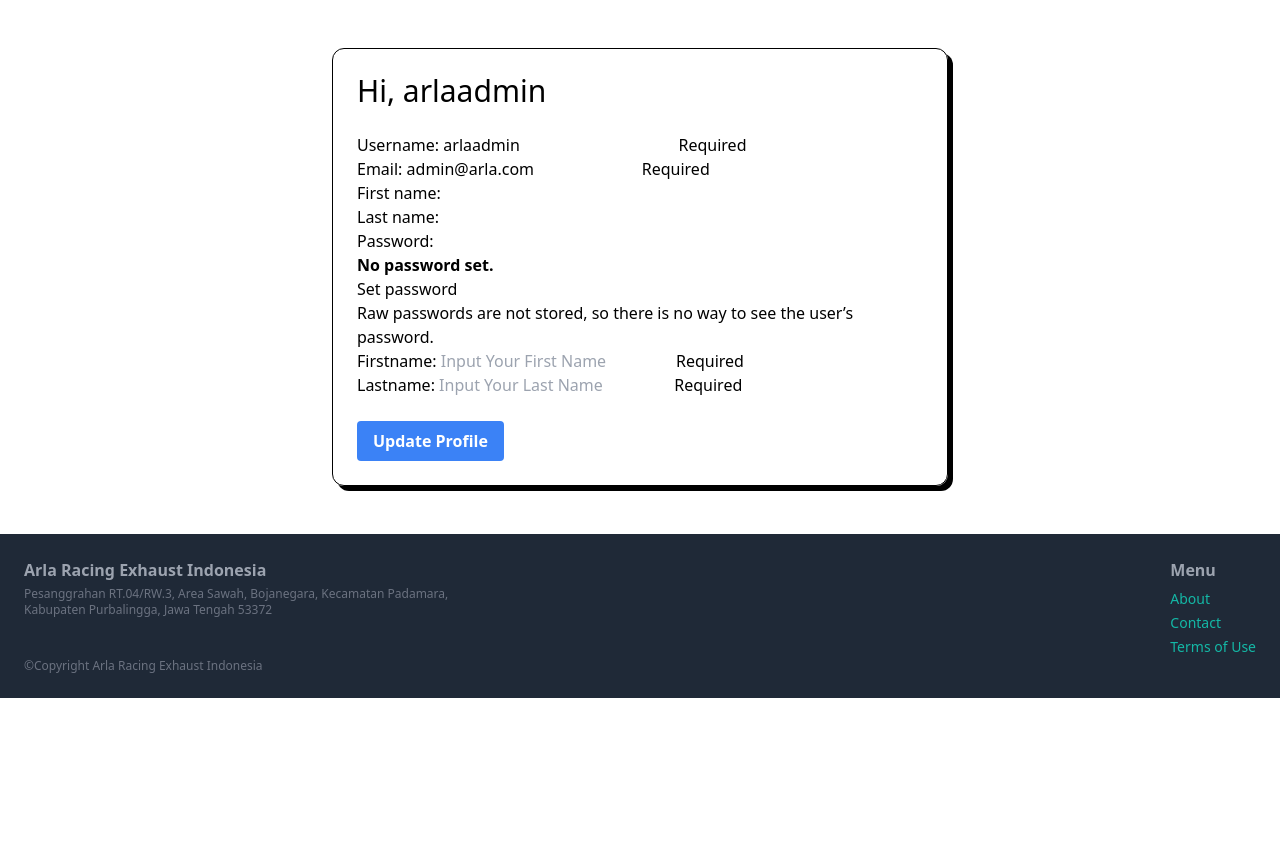
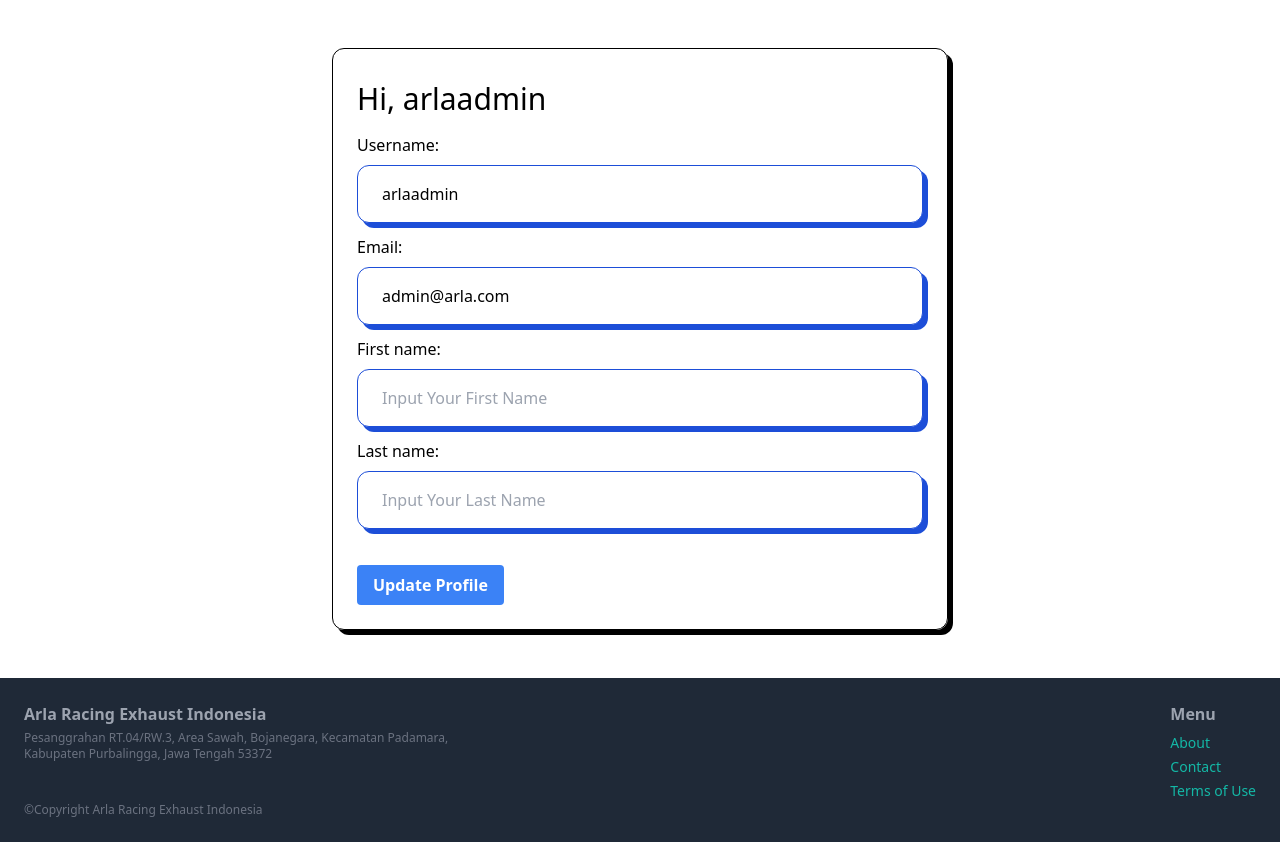
Before and after one commit to Freezycoffee/sideproject, a Django app: page /settings/ in a window 1280 px wide. Shown: the part 96-938 px from the top of the page. Before the commit the page ends 794 px from the top, so only its background shows below. Run offline with Django 5.2, Linux system fonts and the light colour scheme; a user stored in the database is signed in; data comes from the database, SQL or seed files in the repository; both versions use the stored data as it was after the commit; some libraries are stand-ins or nearby versions.

Commit message:
Update profile settings

```diff
--- a/arla/core/forms.py
+++ b/arla/core/forms.py
@@ -12,9 +12,9 @@ class LoginForm(AuthenticationForm):
 class SignupForm(UserCreationForm):
     email = forms.EmailField(max_length=100, help_text='Required', widget=forms.TextInput(attrs={'placeholder': 'Input Your Email', 'class': 'mb-5 w-full py-4 px-6 border border-blue-700 shadow-[5px_5px_0px_0px_rgba(29,78,216)] rounded-xl'}))
 
-    firstname = forms.CharField(max_length=50, help_text='Required', widget=forms.TextInput(attrs={'placeholder': 'Input Your First Name', 'class': 'sm:w-4/5 w-full mb-5 py-4 px-6 border border-blue-700 shadow-[5px_5px_0px_0px_rgba(29,78,216)] rounded-xl'}))
+    first_name = forms.CharField(max_length=50, help_text='Required', widget=forms.TextInput(attrs={'placeholder': 'Input Your First Name', 'class': 'sm:w-4/5 w-full mb-5 py-4 px-6 border border-blue-700 shadow-[5px_5px_0px_0px_rgba(29,78,216)] rounded-xl'}))
 
-    lastname = forms.CharField(max_length=50, help_text='Required', widget=forms.TextInput(attrs={'placeholder': 'Input Your Last Name', 'class': 'sm:w-4/5 w-full mb-5 py-4 px-6 border border-blue-700 shadow-[5px_5px_0px_0px_rgba(29,78,216)] rounded-xl'}))
+    last_name = forms.CharField(max_length=50, help_text='Required', widget=forms.TextInput(attrs={'placeholder': 'Input Your Last Name', 'class': 'sm:w-4/5 w-full mb-5 py-4 px-6 border border-blue-700 shadow-[5px_5px_0px_0px_rgba(29,78,216)] rounded-xl'}))
 
     username = forms.CharField(max_length=50, help_text='Required', widget=forms.TextInput(attrs={'placeholder': 'Input Your Username', 'class': 'mb-5 w-full py-4 px-6 border border-blue-700 shadow-[5px_5px_0px_0px_rgba(29,78,216)] rounded-xl'}))
 
@@ -28,13 +28,14 @@ class SignupForm(UserCreationForm):
         fields = ('username', 'email', 'first_name', 'last_name', 'password1', 'password2')
 
 class updateProfileForm(UserChangeForm):
-    email = forms.EmailField(max_length=100, help_text='Required', widget=forms.TextInput(attrs={'placeholder': 'Input Your Email'}))
+    password = None  # Disable password field in the form
+    email = forms.EmailField(max_length=100, widget=forms.TextInput(attrs={'placeholder': 'Input Your Email', 'class': 'mb-3 mt-2 w-full py-4 px-6 border border-blue-700 shadow-[5px_5px_0px_0px_rgba(29,78,216)] rounded-xl'}))
 
-    firstname = forms.CharField(max_length=50, help_text='Required', widget=forms.TextInput(attrs={'placeholder': 'Input Your First Name'}))
+    first_name = forms.CharField(max_length=50, widget=forms.TextInput(attrs={'placeholder': 'Input Your First Name', 'class': 'mb-3 mt-2 w-full py-4 px-6 border border-blue-700 shadow-[5px_5px_0px_0px_rgba(29,78,216)] rounded-xl'}))
 
-    lastname = forms.CharField(max_length=50, help_text='Required', widget=forms.TextInput(attrs={'placeholder': 'Input Your Last Name'}))
+    last_name = forms.CharField(max_length=50, widget=forms.TextInput(attrs={'placeholder': 'Input Your Last Name', 'class': 'mb-3 mt-2 w-full py-4 px-6 border border-blue-700 shadow-[5px_5px_0px_0px_rgba(29,78,216)] rounded-xl'}))
 
-    username = forms.CharField(max_length=50, help_text='Required', widget=forms.TextInput(attrs={'placeholder': 'Input Your Username'}))
+    username = forms.CharField(max_length=50, widget=forms.TextInput(attrs={'placeholder': 'Input Your Username', 'class': 'mb-3 mt-2 w-full py-4 px-6 border border-blue-700 shadow-[5px_5px_0px_0px_rgba(29,78,216)] rounded-xl'}))
 
     class Meta:
         model = User
--- a/arla/core/templates/core/settings.html
+++ b/arla/core/templates/core/settings.html
@@ -2,10 +2,12 @@
 {% block content %}
 <div class="sm:w-1/2 w-full my-6 p-6 mx-auto rounded-xl border border-black shadow-[5px_5px_0px_0px_rgba(0,0,0)]">
 
-    <h1 class="mb-6 text-3xl">Hi, {{user.username}}</h1>
+    <h1 class="mb-4 mt-2 text-3xl">Hi, {{user.username}}</h1>
+    <form method="POST" action="{% url 'core:settings' %}">
+    {% csrf_token %}
     {{ profile_form.as_p }}
-    <button class="mt-6 bg-blue-500 hover:bg-blue-700 text-white font-bold py-2 px-4 rounded">Update Profile</button>
-
+    <button type="submit" class="mt-6 bg-blue-500 hover:bg-blue-700 text-white font-bold py-2 px-4 rounded">Update Profile</button>
+    </form>
 </div>
 
 {% endblock %}
--- a/arla/core/views.py
+++ b/arla/core/views.py
@@ -71,4 +71,9 @@ def settings(request):
             'user': user,
             'profile_form': profile_form
         }
+
+        if profile_form.is_valid():
+            profile_form.save()
+            messages.success(request, 'Profile updated successfully.')
+
     return render(request, 'core/settings.html',context=context)
```
Also changed, not shown: arla/db.sqlite3.
